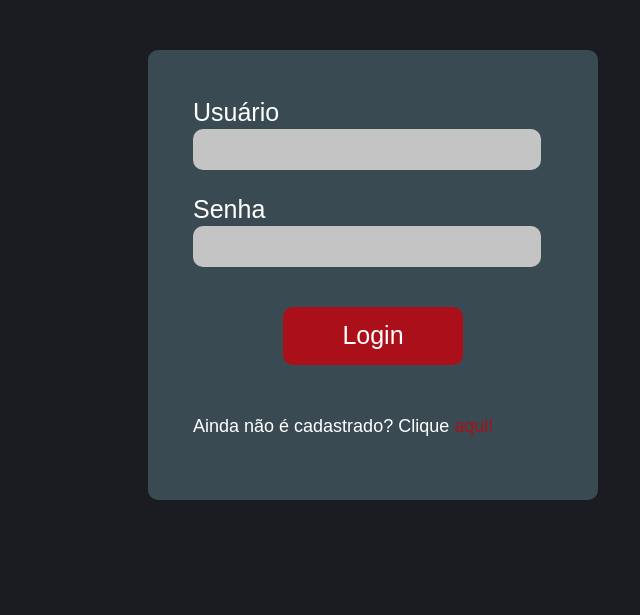
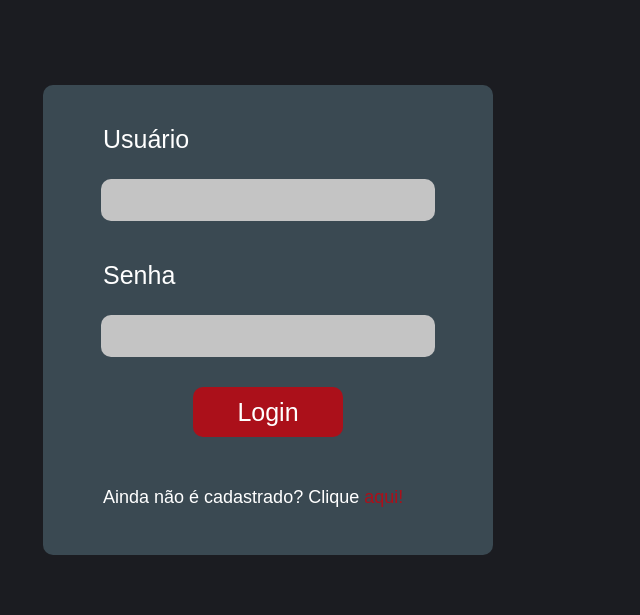
Before and after one commit to TheAchieversDSM/API-2021.2, a Python web app: template src/templates/login.html in a window 1280 px wide. Shown: the part 200-815 px from the top of the page, without its empty margins (372-1012 px from the left). Before the commit the page ends 700 px from the top, so only its background shows below. Run offline with Jinja, Linux system fonts and the light colour scheme; the template is opened without the code that fills it, so the values that code supplies are empty.

Commit message:
Ajustando responsividade das páginas.

```diff
--- a/src/static/css/log.css
+++ b/src/static/css/log.css
@@ -10,80 +10,96 @@ header {
 }
 
 main {
-    width: 500px;
+    position: relative;
+    margin: auto;
+    min-width: 300px;
+    max-width: 1000px;
+    margin-bottom: 50px;
+    margin-top: 50px;
+    padding: 10px;
+    text-align: center;
+}
+
+form {
+    align-items: center;
+    margin: auto;
 }
 
 .login {
-    position: absolute;
-    width: 450px;
-    height: 450px;
-    margin-left: 40%;
+    max-width: 450px;
+    min-width: 250px;
+    height: 470px;
     top: 250px;
-    background-color: rgba(66, 85, 95, 0.8) ;
+    background-color: #3A4952;
     border-radius: 10px;
-    color: #ffff;
+    color: white;
 }
 
-.login input[type = "text"],.login input[type = "password"] {
-    border: 0;
-    background: #c4c4c4;
-    display: block;
-    border-radius: 10px;
-    font-size:  25px;
-    padding: 6px 20px 6px 6px;
-    position: absolute;
-    left: 10%;
+.campos {
+    padding-top: 10px;
+    margin-top: 25px;
+    text-align: center;
 }
 
-.botao{
-    display: block;
-    position:  absolute;
+input {
     border: 0;
+    border-radius: 10px;
+    margin-bottom: 10px;
+    background: #c4c4c4;
+    font-size:  25px;
+    height: 40px;
+    width: 330px;
+}
+
+button {
+    border: none;
     border-radius: 10px;
     background-color: #ab101a;
     color: #ffff;
     font-size: 25px;
-    width: 40%;
-    height: 13%;
-    bottom: 30%;
-    left: 30%;
+    width: 150px;
+    height: 50px;
+    margin-top: 20px;
+}
 
+button a {
+    text-decoration: none;
+    color: #ffff;
 }
-.botao a{text-decoration: none; color: #ffff;}
 
-.botao:hover {
+button:hover {
     background-color: #C4C4C4;
     border: #C4C4C4;
     border-radius: 10px;
     color: black;
 }
-.botao a:hover{color: black;}
 
-.p1 {
+button a:hover {
+    color: black;
+}
+
+p {
     color: #ffff;
+    margin-left: 60px;
+    margin-top: 30px;
     text-align: left;
     font-size: 25px;
-    position: relative;
-    left: 10%;
-    top: 5%;
 }
 
-.p2 {
-    position: absolute;
-    bottom: 10%;
-    left: 10%;
+.cad {
     font-size: 18px;
+    padding-top: 20px;
 }
 
-.p2 a {
+.cad a {
     color: #ab101a;
     text-shadow: black;
     text-decoration: none;
 }
 
-.p2 a:hover {
+.cad a:hover {
     background-color: #ab101a;
-    color: #c4c4c4;
+    color: white;
     padding: 5px;
     border-radius: 10px;
 }
--- a/src/static/css/send-info.css
+++ b/src/static/css/send-info.css
@@ -23,7 +23,7 @@ header button {
     width: 100px;
     height: 50px;
     margin-top: 100px;
-    margin-right: 10%;
+    margin-right: 5%;
 }
 
 header button a {
@@ -71,6 +71,7 @@ main {
     display: flex;
     max-width: 100%;
     min-width: 25%;
+    flex-wrap: wrap;
     background-color: #C4C4C4;
     border-radius: 10px;
     justify-content: space-around;
--- a/src/templates/login.html
+++ b/src/templates/login.html
@@ -14,15 +14,17 @@
     </header>
     <main>
         <form class="login">
-            <p class="p1">Usuário</p>
-            <input type="text" name="nome"><br>
+            <div class="campos">
+                <p>Usuário</p>
+                <input type="text" name="nome"><br>
 
-            <p class="p1">Senha</p>
-            <input type="password" name="senha"><br>
+                <p>Senha</p>
+                <input type="password" name="senha"><br>
 
-            <button class="botao"><a href="feed.html">Login</a></button><br>
+                <button><a href="feed.html">Login</a></button><br>
+            </div>
 
-           <p class="p2">Ainda não é cadastrado? Clique <a href="cadastro.html">aqui!</a></p>
+           <p class="cad">Ainda não é cadastrado? Clique <a href="cadastro.html">aqui!</a></p>
         </form>
     </main>
 </body>
```
Also changed, not shown: src/static/css/cad.css (+61 -41 lines), src/static/css/feed.css (+6 -5 lines), src/templates/cadastro.html (+8 -6 lines), 1 other file.
